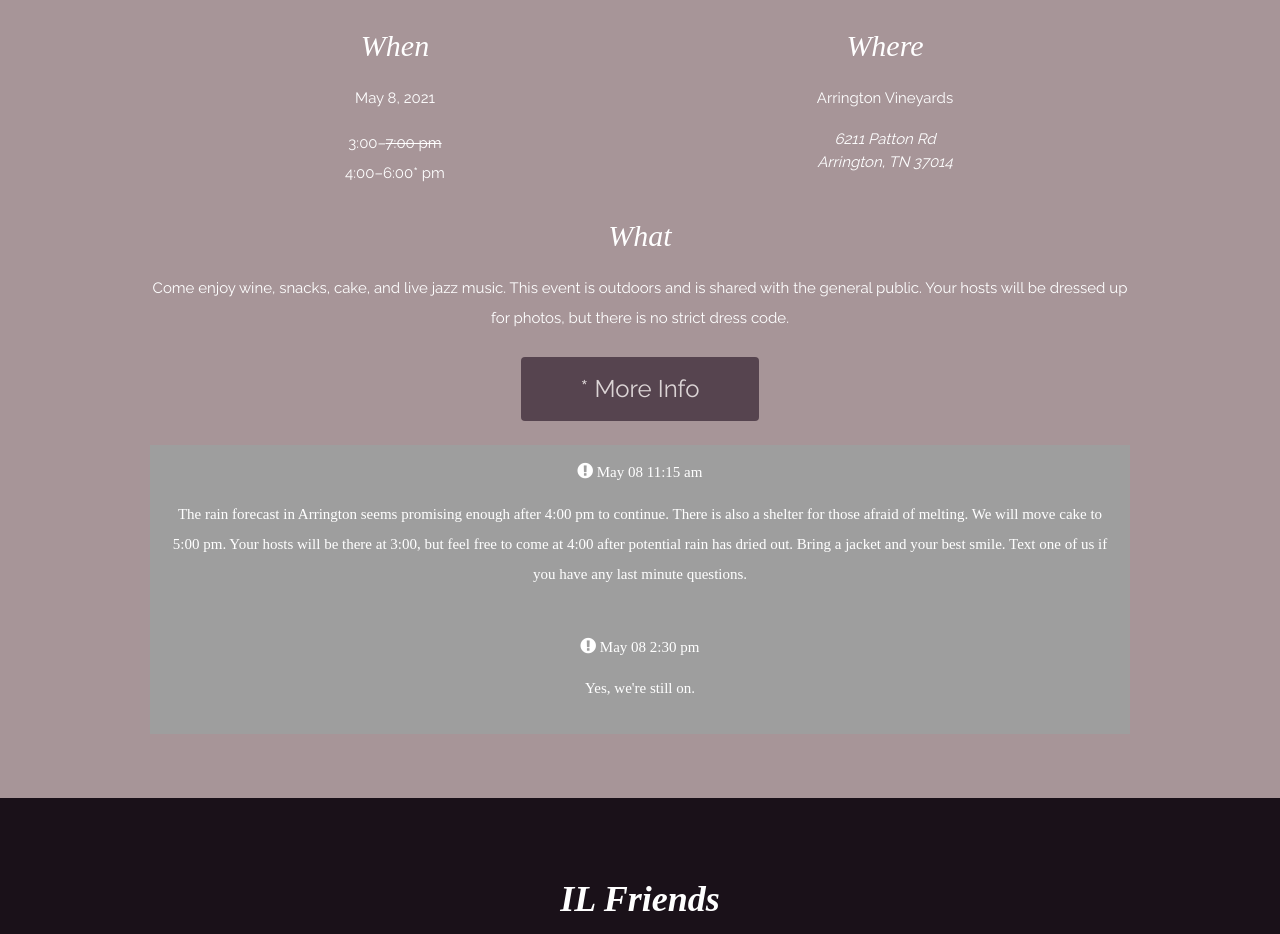
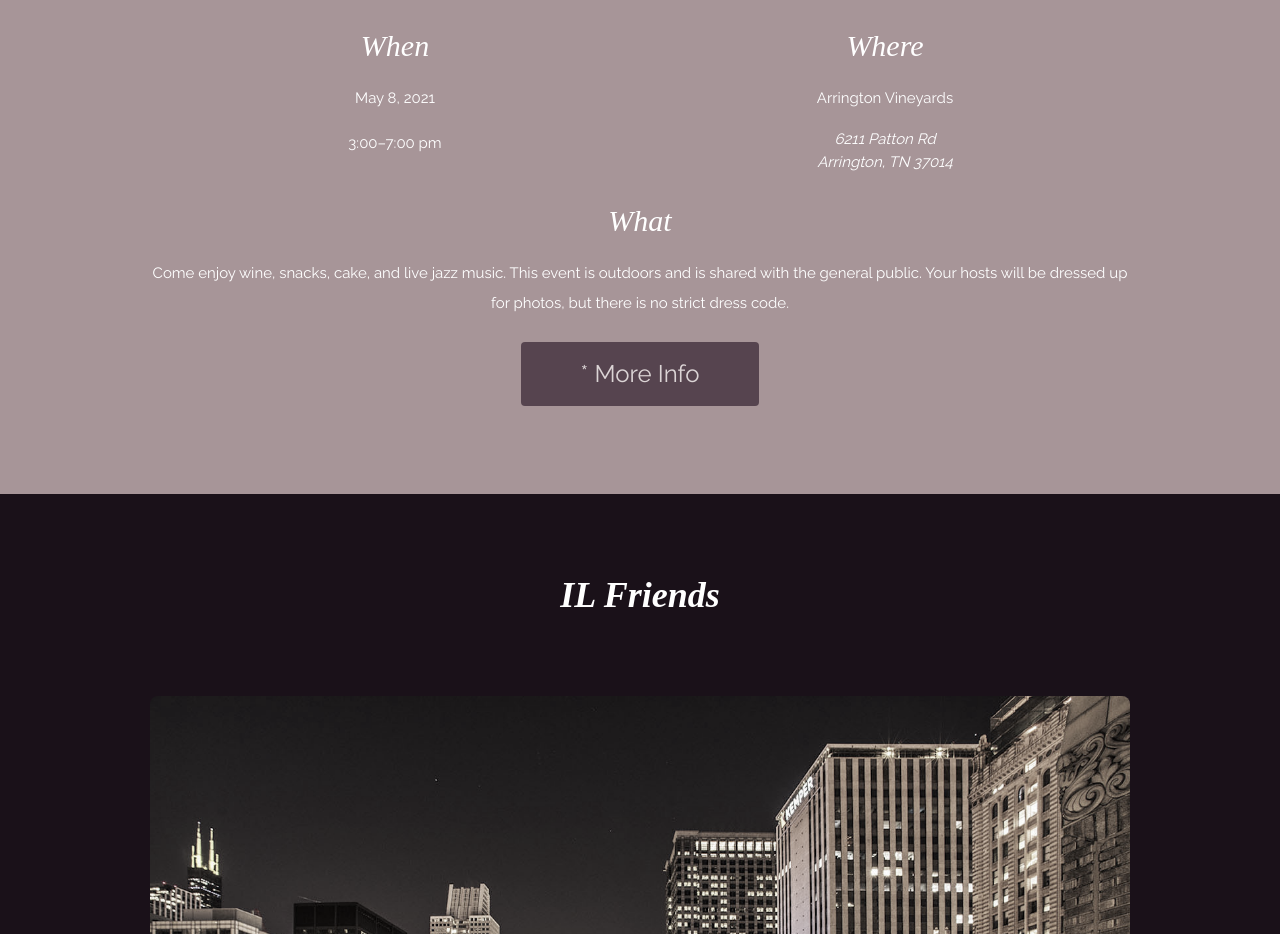
Before and after one commit to davidcurie/davidandanna, a plain HTML site: page details.html in a window 1280 px wide. Shown: the part 1380-2314 px from the top of the page. Drawn offline with Linux system fonts and the light colour scheme; a web font is replaced by a local one.

Commit message:
Nashville post-event cleanup

```diff
--- a/details.html
+++ b/details.html
@@ -78,8 +78,7 @@
                     <div class="w3-half">
                         <h2>When</h2>
                         <p>May 8, 2021</p>
-                        <p>3:00&ndash;<strike>7:00 pm</strike><br/>
-                        4:00&ndash;6:00* pm</p>
+                        <p>3:00&ndash;7:00 pm</p>
                     </div>
                     <div class="w3-half">
                         <h2>Where</h2>
@@ -95,14 +94,6 @@
                       <button onclick="document.getElementById('nashville-more').style.display='block'" class="w3-button w3-round my-purple w3-opacity w3-hover-opacity-off" style="padding:8px 60px">* More Info</button>
                     </p>
                 </div>
-            </div>
-            <div class="w3-content alert">
-                <i class="fa fa-exclamation-circle w3-large"></i> May 08 11:15 am
-                <p>The rain forecast in Arrington seems promising enough after 4:00 pm to continue. There is also a shelter for those afraid of melting. We will move cake to 5:00 pm. Your hosts will be there at 3:00, but feel free to come at 4:00 after potential rain has dried out. Bring a jacket and your best smile. Text one of us if you have any last minute questions.</p>
-            </div>
-            <div class="w3-content alert">
-                <i class="fa fa-exclamation-circle w3-large"></i> May 08 2:30 pm
-                <p>Yes, we're still on.</p>
             </div>
         </div>
 
```
